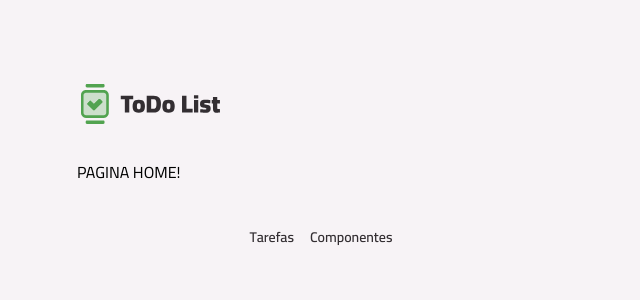
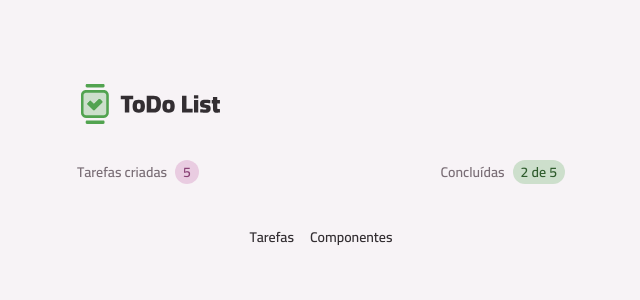
Before and after one commit to rocketseat-education/react-2025-todo, a React (Vite) app: page / in a window 1280 px wide. Shown: the top 300 px of the page, without its empty margins (319-959 px from the left). Built offline with nearby package versions, Linux system fonts and the light colour scheme.

Commit message:
Montando layout - Criando componente de resumo das tarefas

```diff
--- /dev/null
+++ b/src/core-components/tasks-summary.tsx
@@ -0,0 +1,22 @@
+import Badge from "../components/badge";
+import Text from "../components/text";
+
+export default function TasksSummary() {
+  return (
+    <>
+      <div className="flex items-center gap-2">
+        <Text className="!text-gray-300" variant="body-sm-bold">
+          Tarefas criadas
+        </Text>
+        <Badge variant="secondary">5</Badge>
+      </div>
+
+      <div className="flex items-center gap-2">
+        <Text className="!text-gray-300" variant="body-sm-bold">
+          Concluídas
+        </Text>
+        <Badge variant="primary">2 de 5</Badge>
+      </div>
+    </>
+  );
+}
--- a/src/pages/page-home.tsx
+++ b/src/pages/page-home.tsx
@@ -1,5 +1,12 @@
 import Container from "../components/container";
+import TasksSummary from "../core-components/tasks-summary";
 
 export default function PageHome() {
-  return <Container>PAGINA HOME!</Container>;
+  return (
+    <Container as="article" className="space-y-3">
+      <header className="flex items-center justify-between">
+        <TasksSummary />
+      </header>
+    </Container>
+  );
 }
```
